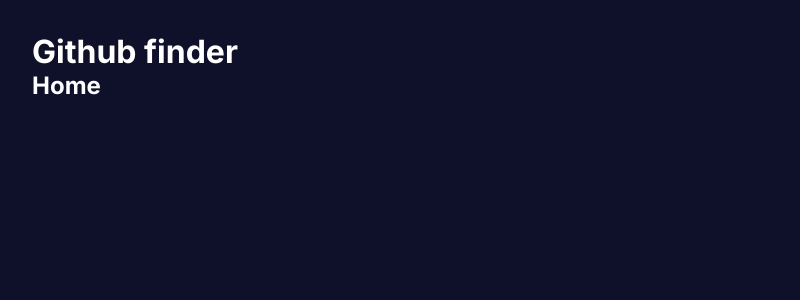
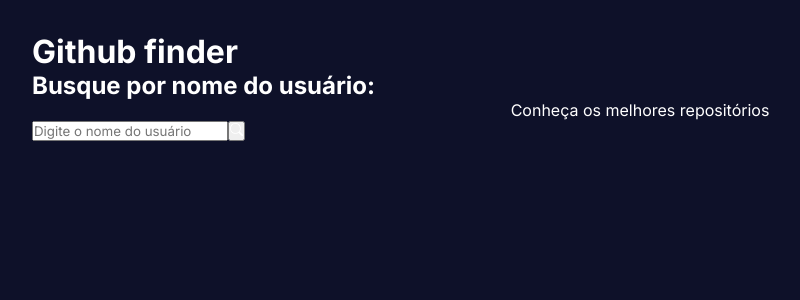
Before and after one commit to raulmn00/github-finder-react, a React (Vite) app: page / in a window 1280 px wide. Shown: the top 300 px of the page, without its empty margins (0-800 px from the left). Built offline with nearby package versions, Linux system fonts and the light colour scheme.

Commit message:
feat: create search input and initiate state for user

```diff
--- /dev/null
+++ b/src/components/Search.tsx
@@ -0,0 +1,21 @@
+import { BsSearch } from 'react-icons/bs';
+
+export function Search() {
+	return (
+		<>
+			<h2>Busque por nome do usuário: </h2>
+			<p>Conheça os melhores repositórios</p>
+			<div>
+				<input
+					type="text"
+					name="name"
+					id="name"
+					placeholder="Digite o nome do usuário"
+				/>
+				<button>
+					<BsSearch />
+				</button>
+			</div>
+		</>
+	);
+}
--- a/src/index.css
+++ b/src/index.css
@@ -8,6 +8,7 @@
 body {
 	background-color: #0e1129;
 	padding: 2rem;
+	height: max-content;
 }
 
 p {
--- a/src/routes/Home.tsx
+++ b/src/routes/Home.tsx
@@ -1,7 +1,12 @@
+import { Search } from '../components/Search';
+import { useState } from 'react';
+import { UserProps } from '../types/user';
 export function Home() {
+	const [user, setUser] = useState<UserProps | null>(null);
+
 	return (
-		<>
-			<h2>Home</h2>
-		</>
+		<div>
+			<Search />
+		</div>
 	);
 }
--- /dev/null
+++ b/src/types/user.ts
@@ -0,0 +1,7 @@
+export type UserProps = {
+	avatar_url: string;
+	userName: string;
+	location: string;
+	followers: number;
+	following: number;
+};
```
